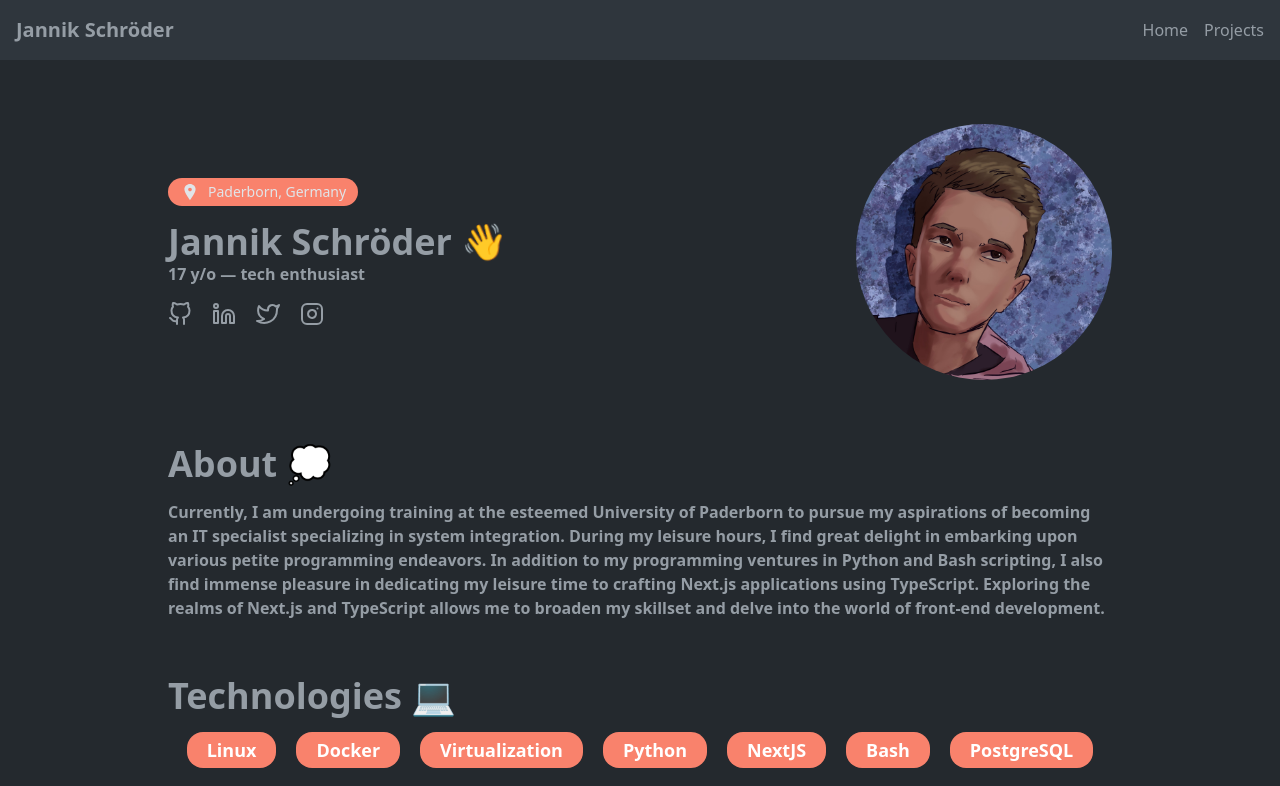
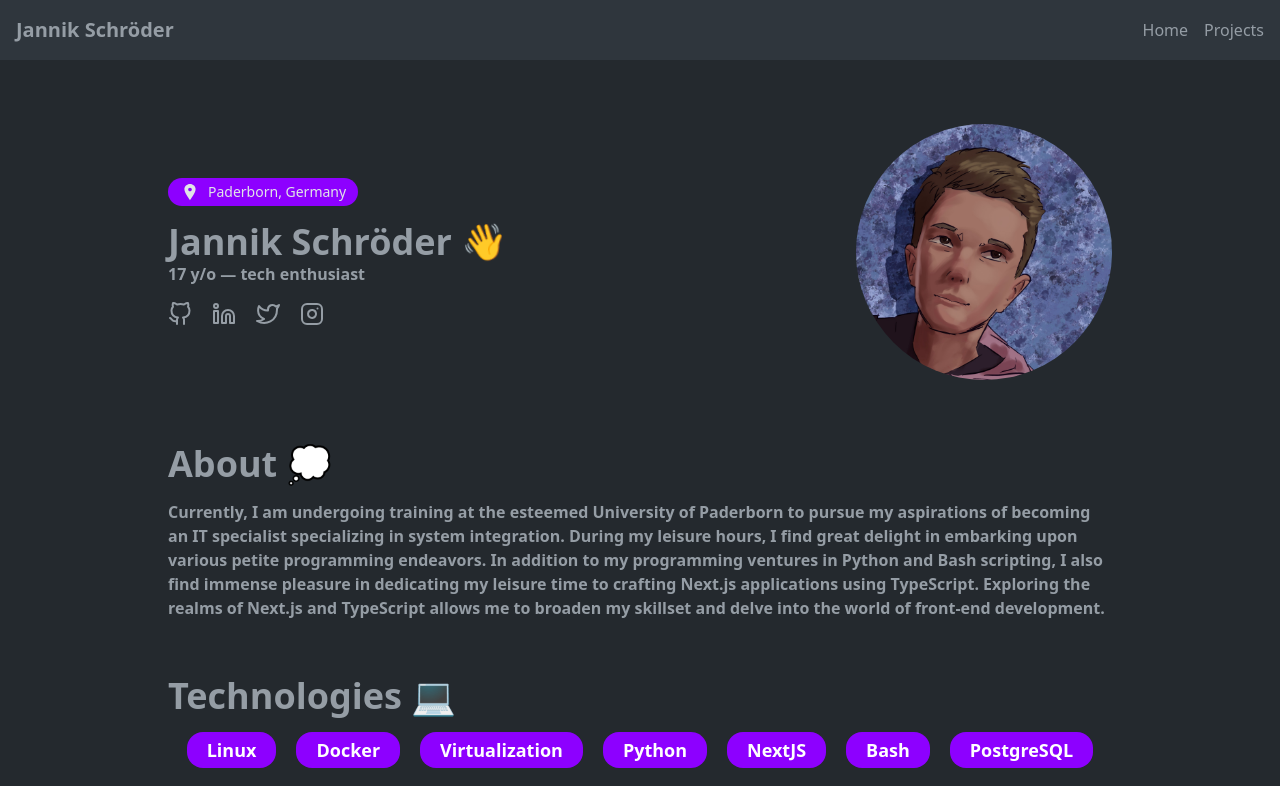
Before and after one commit to Jannik-Schroeder/jannik.schroeder.is, a Next.js app: page / in a window 1280 px wide. Shown: the top 786 px of the page. Built offline with nearby package versions, Linux system fonts and the light colour scheme.

Commit message:
Added spwhub just now and changed color

```diff
--- a/tailwind.config.js
+++ b/tailwind.config.js
@@ -9,7 +9,7 @@ module.exports = {
     extend: { },
     backgroundColor: theme => ({
     'secondary': '#2f363d',
-      'accent': '#f9826c',
+      'accent': '#8d00ff',
     }),
     textColor: theme => ({
     'primary': '#959da5',
```
Also changed, not shown: posts/spwhub.md (added, +7 -0 lines), public/spwhub.png (added).
